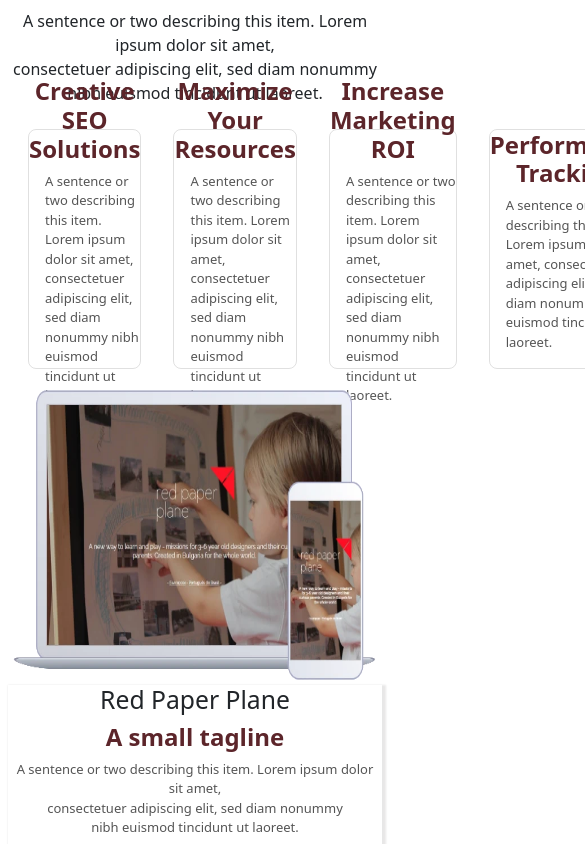
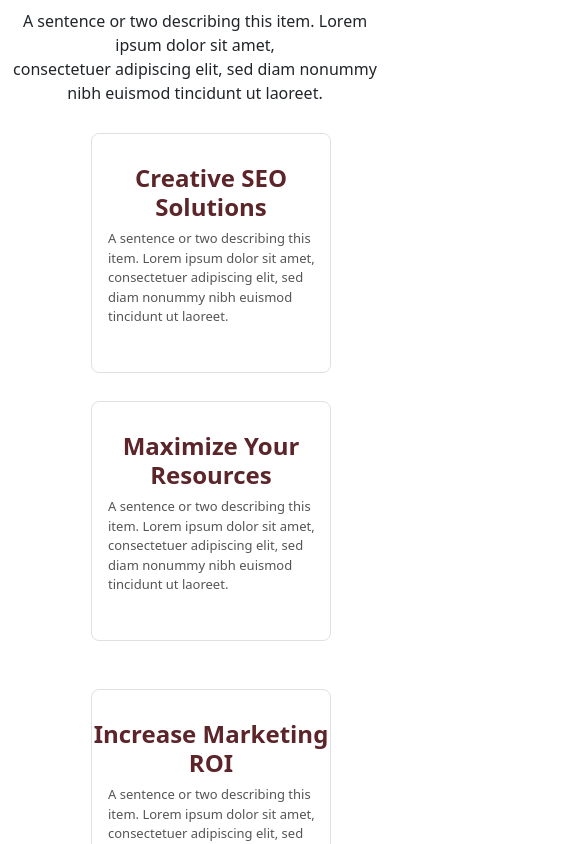
Before and after one commit to vdresume/Scribble-Web-Project, a React (Create React App) app: page / in a window 390 px wide. Shown: the part 980-1824 px from the top of the page, 585 px wide, since content can reach past the window. Built offline with nearby package versions, Linux system fonts and the light colour scheme.

Commit message:
Update About.css

```diff
--- a/src/Componenter/About.css
+++ b/src/Componenter/About.css
@@ -32,3 +32,42 @@
     font-weight: 700;
     color: #5c252a;
 }
+
+@media (max-width:450px) {
+    .content {
+        width: 100%;
+        height: auto;
+        margin: 2rem 1rem;
+        display: grid;
+        justify-content: center;
+        align-items: center;
+        grid-template-rows: repeat(1, 200px);
+        gap: 3rem;
+    }
+
+    .about-details h1{
+        font-size: medium;
+    }
+    .about-details p{
+        font-size: smaller;
+    }
+    .project-img >img {
+        width: 100%;
+        height: 200px;
+    }
+
+}
+
+@media (max-width:768px) and (min-width:451px) {
+    .content {
+        width: 100%;
+        height: auto;
+        margin: 0.5rem 1rem;
+        display: grid;
+        grid-template-columns: repeat(2, 200px);
+        grid-template-rows: repeat(1, 200px);
+        justify-content: center;
+        gap: 4rem;
+    }
+
+}
```
